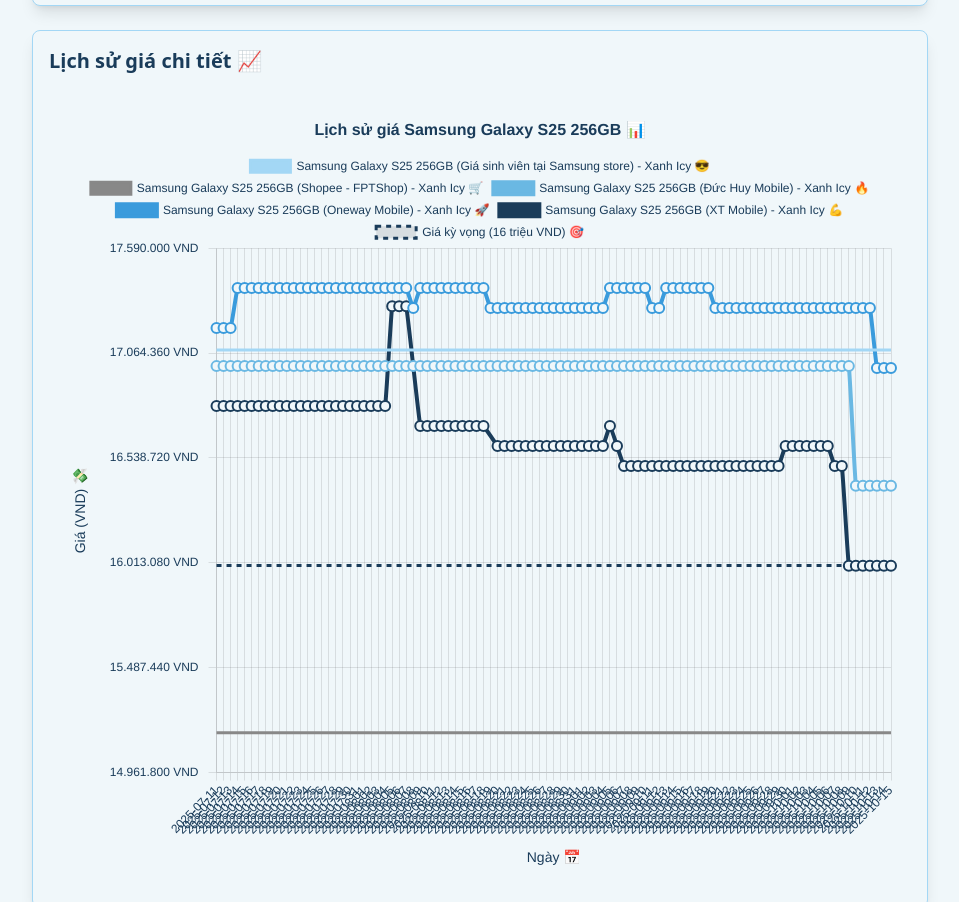
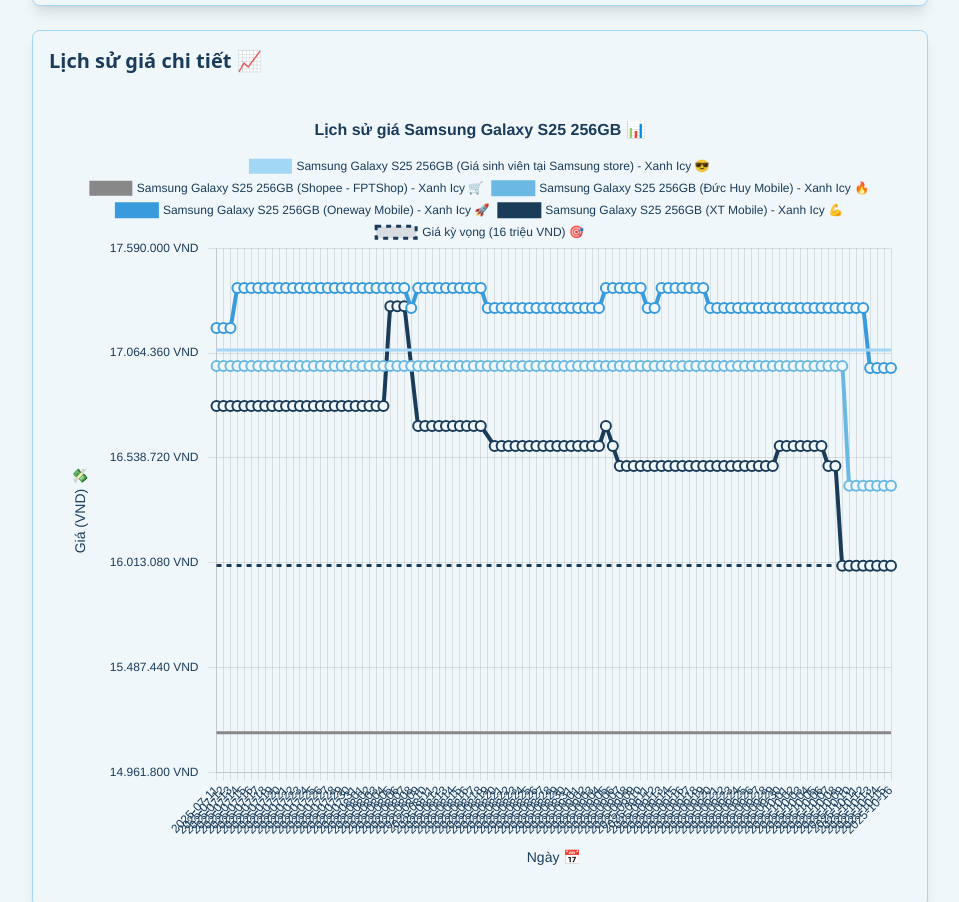
Before and after one commit to cuongndc9/sosanhgia, a plain HTML site: page index.html in a window 1280 px wide. Shown: the part 1000-1902 px from the top of the page, without its empty margins (160-1119 px from the left). Drawn offline with nearby package versions, Linux system fonts and the light colour scheme.

Commit message:
🤑 Giá điện thoại đã được cập nhật!

```diff
--- a/index.html
+++ b/index.html
@@ -11,7 +11,7 @@
 <body class="bg-[#F0F7FA] min-h-screen flex flex-col items-center p-4">
   <h1 class="text-2xl md:text-3xl font-bold text-[#6AB8E3] mb-2">Check giá Samsung Galaxy S25 256GB nè! ❄️</h1>
   <div class="text-lg md:text-xl text-[#1A3C5A] mb-2">Giá mục tiêu: 16.000.000 VND 💸</div>
-  <p class="text-sm md:text-base text-[#1A3C5A] mb-4">Cập nhật lúc: 09:27:27 15/10/2025 ⏰</p>
+  <p class="text-sm md:text-base text-[#1A3C5A] mb-4">Cập nhật lúc: 09:25:49 16/10/2025 ⏰</p>
   <img src="https://www.kedglobal.com/data/ked/image/2025/01/22/ked202501220026.700x.0.jpg" alt="Hình ảnh sản phẩm Samsung Galaxy S25 Plus" class="w-full max-w-sm rounded-lg shadow-lg mb-6">
   <div class="w-full max-w-4xl bg-[#F0F7FA] border border-[#A3D7F5] rounded-lg shadow-lg p-4 mb-6">
     <h2 class="text-lg md:text-xl font-semibold text-[#1A3C5A] mb-4">Tổng quan giá hiện tại 📊</h2>
@@ -539,6 +539,10 @@
       {
         "x": "2025-10-15",
         "y": 17080000
+      },
+      {
+        "x": "2025-10-16",
+        "y": 17080000
       }
     ],
     "borderColor": "#A3D7F5",
@@ -941,6 +945,10 @@
       {
         "x": "2025-10-15",
         "y": 15161800
+      },
+      {
+        "x": "2025-10-16",
+        "y": 15161800
       }
     ],
     "borderColor": "#888888",
@@ -1342,6 +1350,10 @@
       },
       {
         "x": "2025-10-15",
+        "y": 16399000
+      },
+      {
+        "x": "2025-10-16",
         "y": 16399000
       }
     ],
@@ -1745,6 +1757,10 @@
       {
         "x": "2025-10-15",
         "y": 16990000
+      },
+      {
+        "x": "2025-10-16",
+        "y": 16990000
       }
     ],
     "borderColor": "#3A9BDC",
@@ -2138,6 +2154,10 @@
       },
       {
         "x": "2025-10-15",
+        "y": 15999000
+      },
+      {
+        "x": "2025-10-16",
         "y": 15999000
       }
     ],
@@ -2540,6 +2560,10 @@
       },
       {
         "x": "2025-10-15",
+        "y": 16000000
+      },
+      {
+        "x": "2025-10-16",
         "y": 16000000
       }
     ],
```
